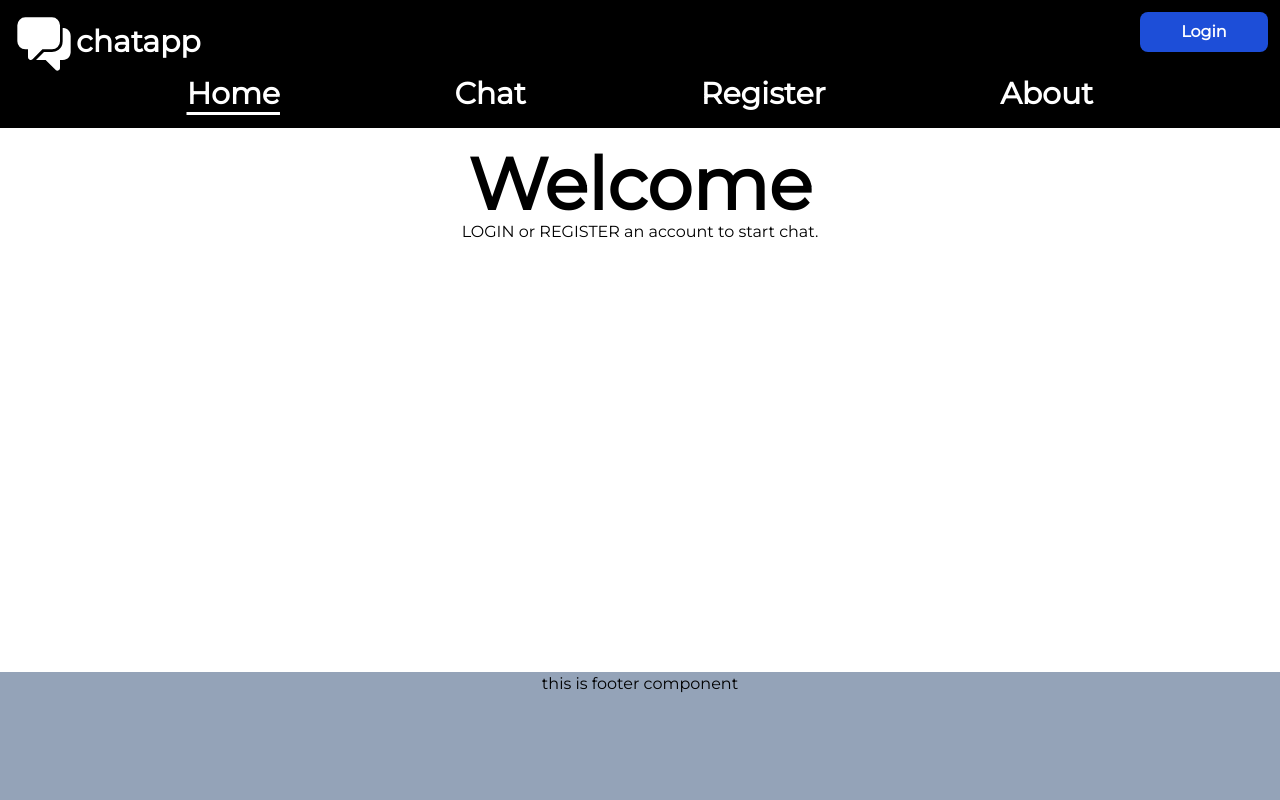
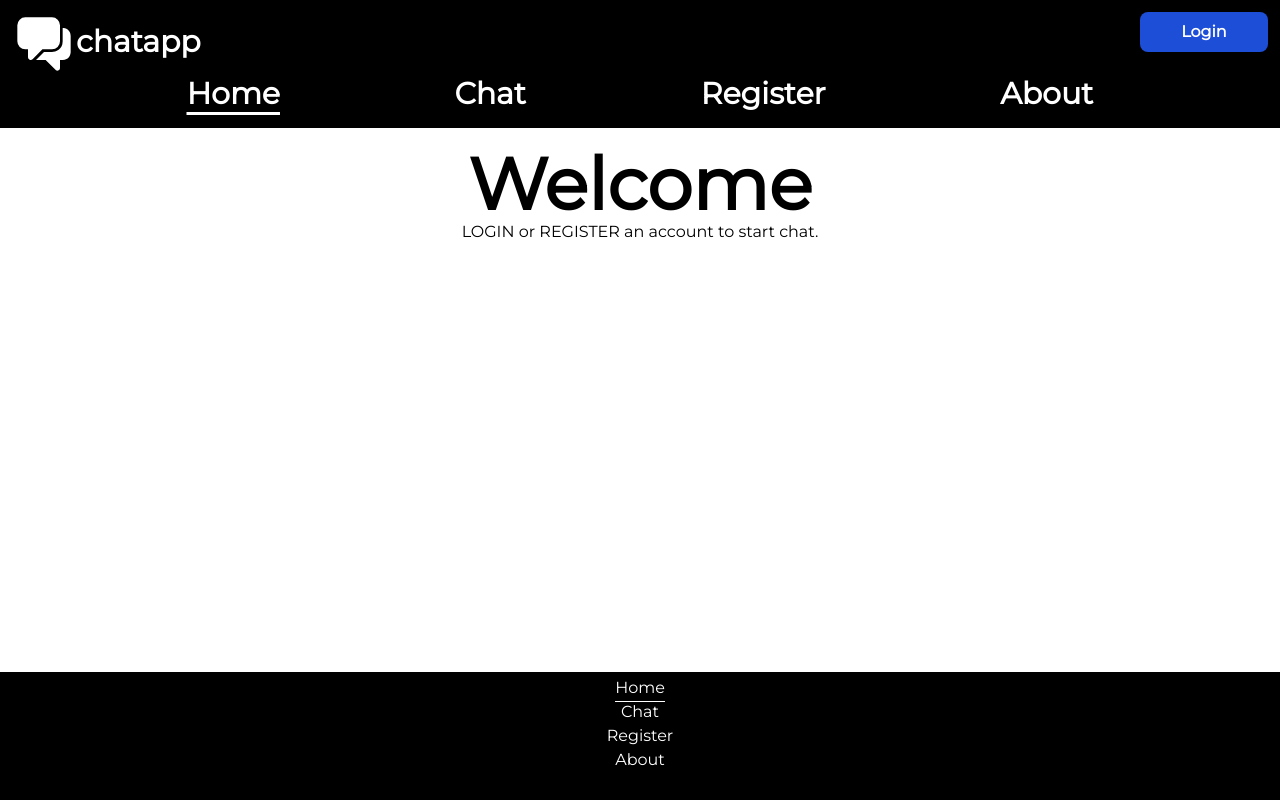
Before and after one commit to jakobpalmborg/chat, a Nuxt app in the folder chat-frontend/: page / in a window 1280 px wide. Built offline with nearby package versions, Linux system fonts and the light colour scheme; no server answers.

Commit message:
navbar component for header and footer

```diff
--- a/chat-frontend/components/Footer.vue
+++ b/chat-frontend/components/Footer.vue
@@ -1,5 +1,7 @@
 <template>
-  <div class="h-32 fixed bottom-0 w-full bg-slate-400 ">
-    <p class="text-center">this is footer component</p>
+  <div class="h-32 fixed bottom-0 w-full bg-black text-white text-center pt-1">
+    <ul class="flex flex-col justify-evenly">
+      <Navbar />
+    </ul>
   </div>
 </template>
--- a/chat-frontend/components/Header.vue
+++ b/chat-frontend/components/Header.vue
@@ -21,21 +21,7 @@
       </button>
     </div>
     <ul class="flex justify-evenly text-white text-2xl lg:text-3xl font-bold">
-      <li
-        v-for="link in menuLinks"
-        :key="link.id"
-        class="hover:opacity-85"
-        :class="
-          $route.name === link.id
-            ? 'underline decoration-solid underline-offset-8'
-            : ''
-        "
-      >
-        <nuxt-link v-if="link.id === 'index'" to="/">Home</nuxt-link>
-        <nuxt-link v-else :to="link.id">
-          {{ link.text }}
-        </nuxt-link>
-      </li>
+      <Navbar />
     </ul>
   </div>
 </template>
@@ -43,14 +29,6 @@
 <script setup>
 const user = useCookie("user");
 const token = useCookie("token");
-const test = ref(["HEJ"]);
-
-const menuLinks = ref([
-  { id: "index", text: "Home" },
-  { id: "chat", text: "Chat" },
-  { id: "register", text: "Register" },
-  { id: "about", text: "About" },
-]);
 
 function clearCookies() {
   user.value = "";
--- /dev/null
+++ b/chat-frontend/components/Navbar.vue
@@ -0,0 +1,28 @@
+<template>
+
+    <li
+      v-for="link in menuLinks"
+      :key="link.id"
+      class="hover:opacity-85"
+      :class="
+        $route.name === link.id
+          ? 'underline decoration-solid underline-offset-8'
+          : ''
+      "
+    >
+      <nuxt-link v-if="link.id === 'index'" to="/">Home</nuxt-link>
+      <nuxt-link v-else :to="link.id">
+        {{ link.text }}
+      </nuxt-link>
+    </li>
+
+</template>
+
+<script setup>
+const menuLinks = ref([
+  { id: "index", text: "Home" },
+  { id: "chat", text: "Chat" },
+  { id: "register", text: "Register" },
+  { id: "about", text: "About" },
+]);
+</script>
```
